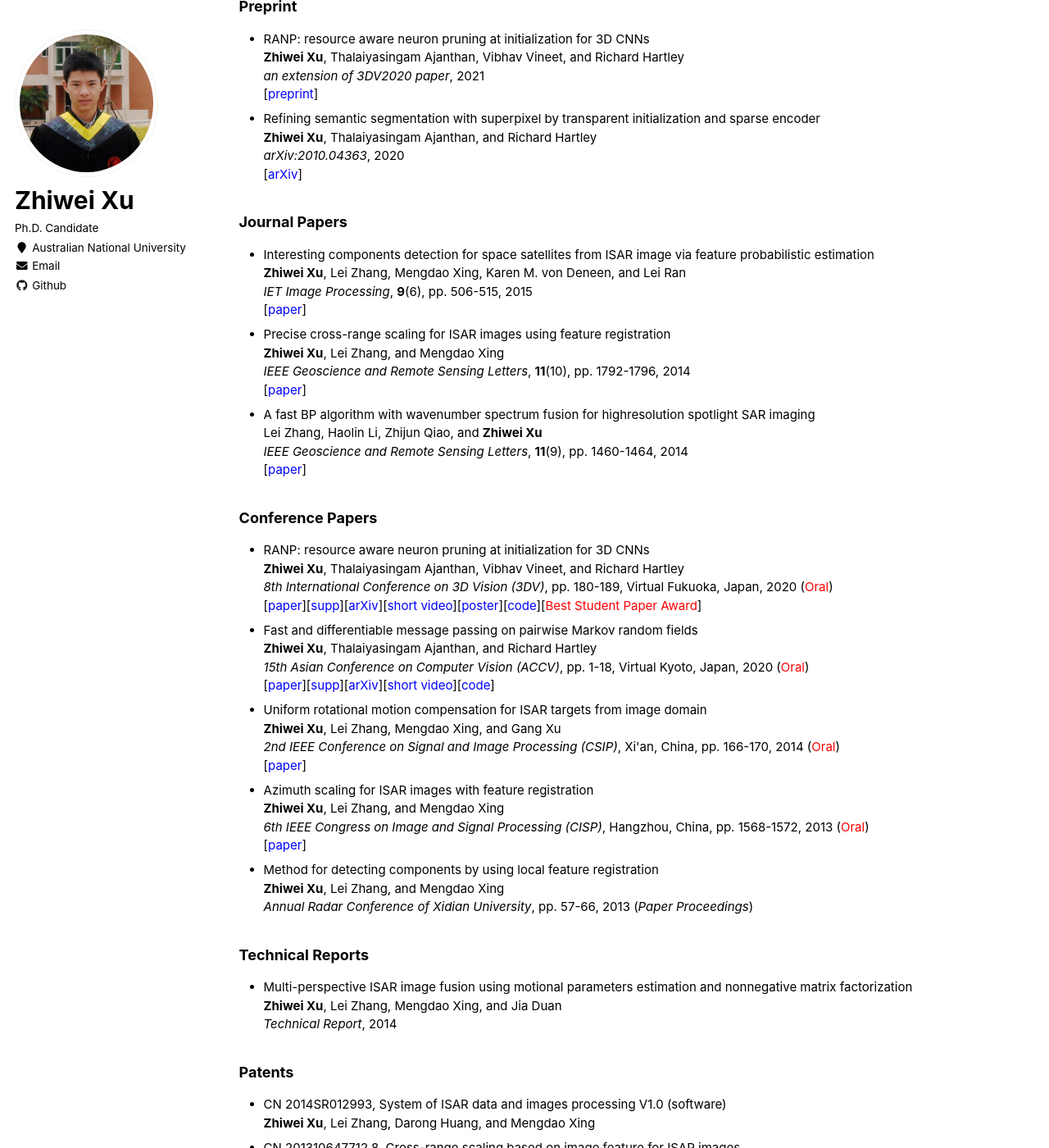
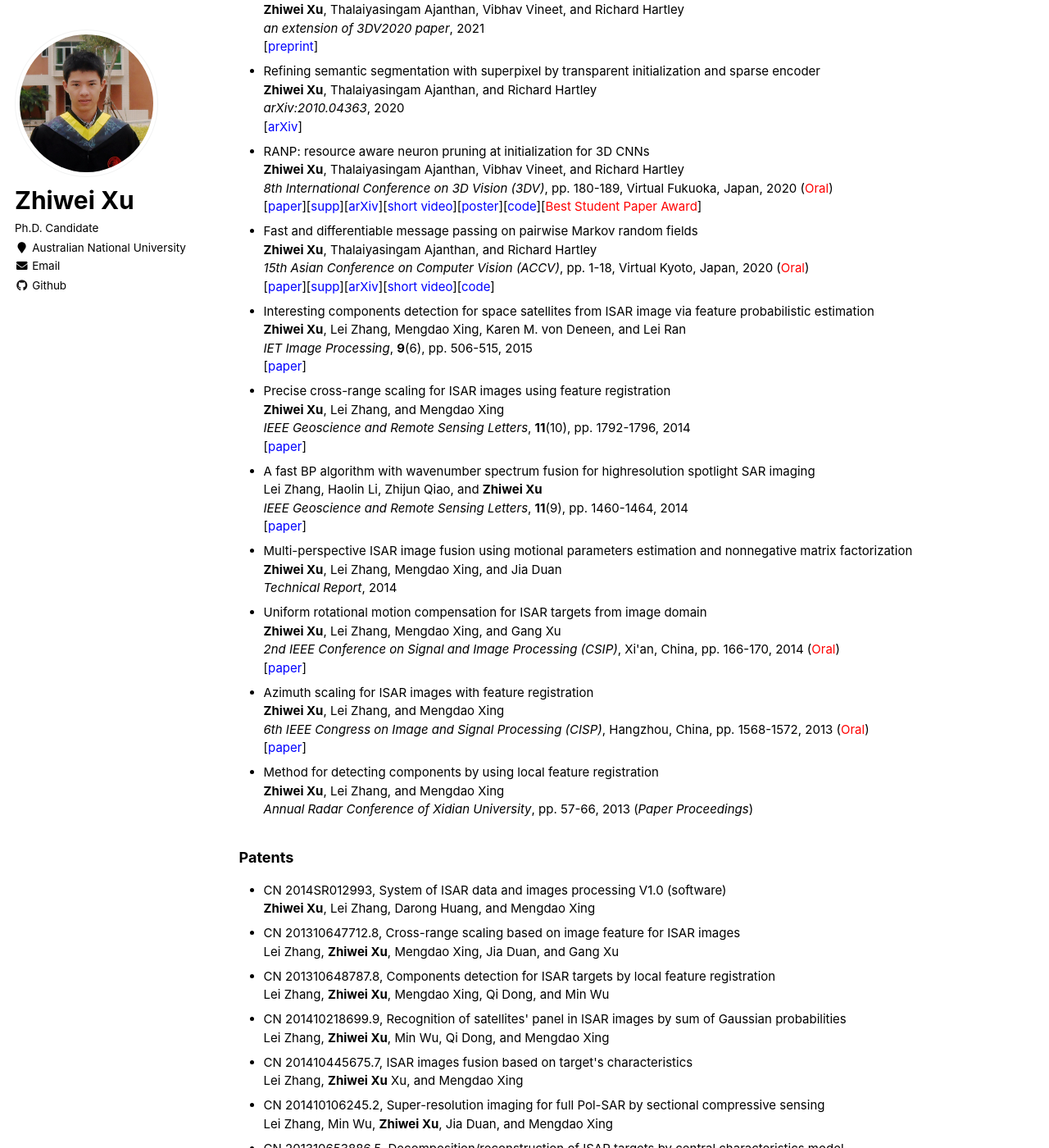
Before and after one commit to zwxu064/zwxu064.github.io, a Jekyll site: the page built from _pages/about.html, in a window 1280 px wide and 1400 px high, scrolled down 1133 px. Shown: the whole window at 82% size. Built offline with Jekyll 4.4.1, drawn with Linux system fonts in a browser that asks for light colours.

Commit message:
Update about.html

```diff
--- a/_pages/about.html
+++ b/_pages/about.html
@@ -46,7 +46,6 @@ redirect_from:
 <p>Software engineer, <a style="color: inherit;" href="https://www.zte.com.cn/global/" target="_blank">ZTE</a>, Shenzhen, China, Mar., 2015-April, 2016</p>
 
 <h2 id="publications">Publications</h2>
-<h3 class="tab">Preprint</h3>
   <ul>
   <li><div>RANP: resource aware neuron pruning at initialization for 3D CNNs</div>
       <div><strong>Zhiwei Xu</strong>, Thalaiyasingam Ajanthan, Vibhav Vineet, and Richard Hartley</div>
@@ -59,16 +58,24 @@ redirect_from:
       <div><i>arXiv:2010.04363</i>, 2020</div>
       <div>[<a href="https://arxiv.org/abs/2010.04363" target="_blank">arXiv</a>]</div>
   </li>
-  </ul>
 
-<h3 class="tab">Journal Papers</h3>
-  <ul>
+  <li><div>RANP: resource aware neuron pruning at initialization for 3D CNNs</div>
+      <div><strong>Zhiwei Xu</strong>, Thalaiyasingam Ajanthan, Vibhav Vineet, and Richard Hartley</div>
+      <div><i>8th International Conference on 3D Vision (3DV)</i>, pp. 180-189, Virtual Fukuoka, Japan, 2020 (<span style="color:red">Oral</span>)</div>
+      <div>[<a href="./files/RANP.pdf" target="_blank">paper</a>][<a href="./files/RANP_supp.pdf" target="_blank">supp</a>][<a href="https://arxiv.org/abs/2010.02488" target="_blank">arXiv</a>][<a href="https://www.youtube.com/watch?v=KadydhOJnBE&t=71s" target="_blank">short video</a>][<a href="https://bn1302files.storage.live.com/y4mWIjIxN9_5CKv26bp4qUefzUNf0gCtJp_7g5OwkXe9JoVyKO-AvkGHnkp4oH4DXiJOsjwvjOl5Fy55eF4umP-BPDw6IRqEDrdL-eLQF9P1EJJM6XrWsbHECHTMb_85DMCIappEaVgmkQIIIUbfQiKp7utp_IWM9nR_KtYul_c8zfj5lYkyPG-9mGz-hml-Nbh?width=10368&height=6912&cropmode=none" target="_blank">poster</a>][<a href="https://github.com/zwxu064/RANP.git" target="_blank">code</a>][<span style="color:red">Best Student Paper Award</span>]</div>
+  </li>
+
+  <li><div>Fast and differentiable message passing on pairwise Markov random fields</div>
+      <div><strong>Zhiwei Xu</strong>, Thalaiyasingam Ajanthan, and Richard Hartley</div>
+      <div><i>15th Asian Conference on Computer Vision (ACCV)</i>, pp. 1-18, Virtual Kyoto, Japan, 2020 (<span style="color:red">Oral</span>)</div>
+      <div>[<a href="./files/MPLayers.pdf" target="_blank">paper</a>][<a href="./files/MPLayers_supp.pdf" target="_blank">supp</a>][<a href="https://arxiv.org/abs/1910.10892" target="_blank">arXiv</a>][<a href="https://www.youtube.com/watch?v=ZM1SRlVu17E" target="_blank">short video</a>][<a href="https://github.com/zwxu064/MPLayers.git" target="_blank">code</a>]</div>
+  </li>
+
   <li><div>Interesting components detection for space satellites from ISAR image via feature probabilistic estimation</div>
       <div><strong>Zhiwei Xu</strong>, Lei Zhang, Mengdao Xing, Karen M. von Deneen, and Lei Ran</div>
       <div><i>IET Image Processing</i>, <strong>9</strong>(6), pp. 506-515, 2015</div>
       <div>[<a href="http://ieeexplore.ieee.org/xpl/articleDetails.jsp?arnumber=7112870&queryText=zhiwei+xu+lei+zhang&matchBoolean=true&newsearch=true&searchField=Search_All" target="_blank">paper</a>]</div>
   </li>
-
 
   <li><div>Precise cross-range scaling for ISAR images using feature registration</div>
       <div><strong>Zhiwei Xu</strong>, Lei Zhang, and Mengdao Xing</div>
@@ -81,20 +88,11 @@ redirect_from:
       <div><i>IEEE Geoscience and Remote Sensing Letters</i>, <strong>11</strong>(9), pp. 1460-1464, 2014</div>
       <div>[<a href="http://ieeexplore.ieee.org/xpl/articleDetails.jsp?tp=&arnumber=6725618&matchBoolean%3Dtrue%26queryText%3DA+fast+BP+algorithm+with+wavenumber+spectrum+fusion+for+highresolution+spotlight+SAR+imaging" target="_blank">paper</a>]</div>
   </li>
- </ul>
 
-<h3 class="tab">Conference Papers</h3>
-  <ul>
-  <li><div>RANP: resource aware neuron pruning at initialization for 3D CNNs</div>
-      <div><strong>Zhiwei Xu</strong>, Thalaiyasingam Ajanthan, Vibhav Vineet, and Richard Hartley</div>
-      <div><i>8th International Conference on 3D Vision (3DV)</i>, pp. 180-189, Virtual Fukuoka, Japan, 2020 (<span style="color:red">Oral</span>)</div>
-      <div>[<a href="./files/RANP.pdf" target="_blank">paper</a>][<a href="./files/RANP_supp.pdf" target="_blank">supp</a>][<a href="https://arxiv.org/abs/2010.02488" target="_blank">arXiv</a>][<a href="https://www.youtube.com/watch?v=KadydhOJnBE&t=71s" target="_blank">short video</a>][<a href="https://bn1302files.storage.live.com/y4mWIjIxN9_5CKv26bp4qUefzUNf0gCtJp_7g5OwkXe9JoVyKO-AvkGHnkp4oH4DXiJOsjwvjOl5Fy55eF4umP-BPDw6IRqEDrdL-eLQF9P1EJJM6XrWsbHECHTMb_85DMCIappEaVgmkQIIIUbfQiKp7utp_IWM9nR_KtYul_c8zfj5lYkyPG-9mGz-hml-Nbh?width=10368&height=6912&cropmode=none" target="_blank">poster</a>][<a href="https://github.com/zwxu064/RANP.git" target="_blank">code</a>][<span style="color:red">Best Student Paper Award</span>]</div>
-  </li>
-
-  <li><div>Fast and differentiable message passing on pairwise Markov random fields</div>
-      <div><strong>Zhiwei Xu</strong>, Thalaiyasingam Ajanthan, and Richard Hartley</div>
-      <div><i>15th Asian Conference on Computer Vision (ACCV)</i>, pp. 1-18, Virtual Kyoto, Japan, 2020 (<span style="color:red">Oral</span>)</div>
-      <div>[<a href="./files/MPLayers.pdf" target="_blank">paper</a>][<a href="./files/MPLayers_supp.pdf" target="_blank">supp</a>][<a href="https://arxiv.org/abs/1910.10892" target="_blank">arXiv</a>][<a href="https://www.youtube.com/watch?v=ZM1SRlVu17E" target="_blank">short video</a>][<a href="https://github.com/zwxu064/MPLayers.git" target="_blank">code</a>]</div>
+  <li><div>Multi-perspective ISAR image fusion using motional parameters estimation and nonnegative matrix factorization</div>
+      <div><strong>Zhiwei Xu</strong>, Lei Zhang, Mengdao Xing, and Jia Duan</div>
+      <div><i>Technical Report</i>, 2014</div>
+<!--      <div>[paper]</div>-->
   </li>
 
   <li><div>Uniform rotational motion compensation for ISAR targets from image domain</div>
@@ -112,15 +110,6 @@ redirect_from:
   <li><div>Method for detecting components by using local feature registration</div>
       <div><strong>Zhiwei Xu</strong>, Lei Zhang, and Mengdao Xing</div>
       <div><i>Annual Radar Conference of Xidian University</i>, pp. 57-66, 2013 (<i>Paper Proceedings</i>)</div>
-  </li>
-  </ul>
-
-<h3 class="tab">Technical Reports</h3>
-  <ul>
-  <li><div>Multi-perspective ISAR image fusion using motional parameters estimation and nonnegative matrix factorization</div>
-      <div><strong>Zhiwei Xu</strong>, Lei Zhang, Mengdao Xing, and Jia Duan</div>
-      <div><i>Technical Report</i>, 2014</div>
-<!--      <div>[paper]</div>-->
     </li>
   </ul>
 
```
Lines whose indentation alone changed are shown as unchanged.
